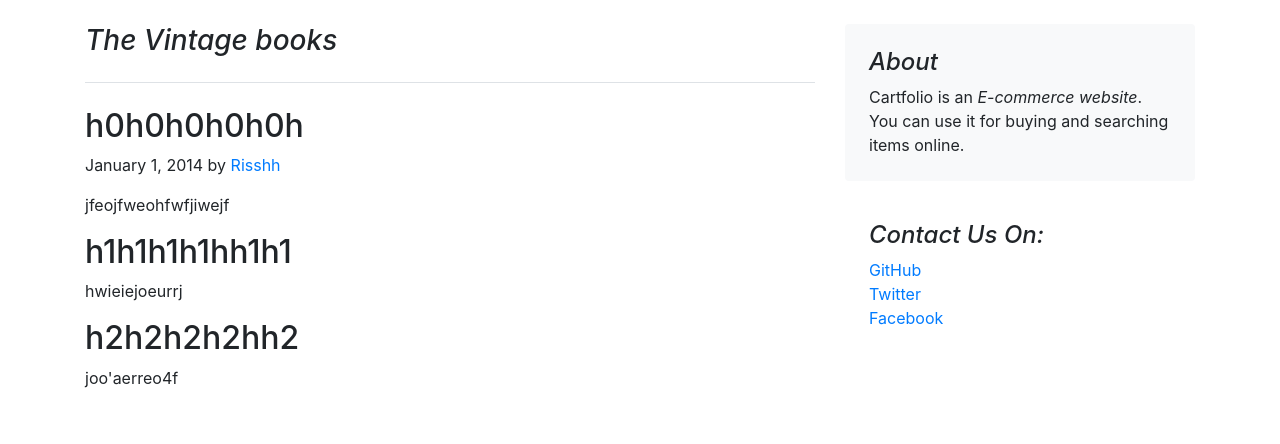
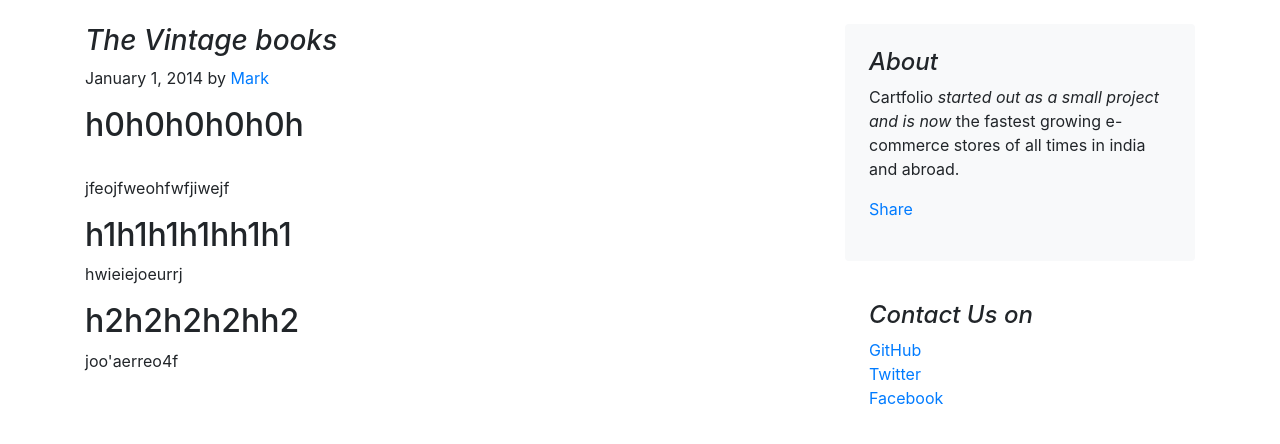
Before and after one commit to rishikathakur18/Cartf, a Django app: page /blog/blogpost/1 in a window 1280 px wide. Shown: the part 56-500 px from the top of the page. Run offline with Django 5.2, Linux system fonts and the light colour scheme; data comes from the database, SQL or seed files in the repository; both versions use the stored data as it was after the commit; some libraries are stand-ins or nearby versions.

Commit message:
fb comments

```diff
--- a/blog/templates/blog/basic.html
+++ b/blog/templates/blog/basic.html
@@ -12,6 +12,7 @@
      <style>
        {% block css %} {% endblock %}
   </style>
+  <script async defer crossorigin="anonymous" src="https://connect.facebook.net/en_GB/sdk.js#xfbml=1&version=v3.2"></script>
   </head>
   <body>
 
--- a/blog/templates/blog/blogpost.html
+++ b/blog/templates/blog/blogpost.html
@@ -1,28 +1,46 @@
-{%extends 'blog/basic.html'%}
-{%block body%}
+{% extends 'blog/basic.html' %}
+
+{% block body %}
 <div class="container">
     <div class="row mt-4">
         <div class="col-md-8 blog-main">
-            <h3 class="pb-4 mb-4 font-italic border-bottom">
+            <h3 class="font-italic">
                 {{post.title}}
             </h3>
+
             <div class="blog-post">
+                <p class="blog-post-meta">January 1, 2014 by <a href="#">Mark</a></p>
                 <h2 class="blog-post-title">{{post.head0}}</h2>
-                <p class="blog-post-meta">January 1, 2014 by <a href="#">Risshh</a></p>
+                <div class="fb-like" data-href="http://127.0.0.1:8000/blog/blogpost/{{post.post_id}}" data-layout="standard" data-action="like" data-size="large" data-show-faces="false" data-share="true"></div><br>
+
                 <p>{{post.chead0}}</p>
+
+
                 <h2>{{post.head1}}</h2>
-                <p> {{post.chead1}}</p>
+                <p>{{post.chead1}}</p>
                 <h2>{{post.head2}}</h2>
                 <p>{{post.chead2}}</p>
+                <div class="fb-comments" data-href="http://127.0.0.1:8000/blog/blogpost/{{post.post_id}}" data-numposts="5"></div>
+
+
             </div><!-- /.blog-post -->
+
+
+
+
         </div><!-- /.blog-main -->
+
         <aside class="col-md-4 blog-sidebar">
             <div class="p-4 mb-3 bg-light rounded">
                 <h4 class="font-italic">About</h4>
-                <p class="mb-0">Cartfolio is an <em>E-commerce website</em>. You can use it for buying and searching items online. </p>
+                <p class="mb-0">Cartfolio <em>started out as a small project and is now</em> the fastest growing e-commerce stores of all times in india and abroad.</p>
+                <div class="my-3 fb-share-button" data-href="http://127.0.0.1:8000/blog/blogpost/{{post.post_id}}" data-layout="button_count" data-size="large"><a target="_blank" href="https://www.facebook.com/sharer/sharer.php?u=http%3A%2F%2F127.0.0.1%3A8000%2Fblog%2Fblogpost%2F4&src=sdkpreparse" class="fb-xfbml-parse-ignore">Share</a></div>
             </div>
+
+
+
             <div class="p-4">
-                <h4 class="font-italic">Contact Us On: </h4>
+                <h4 class="font-italic">Contact Us on</h4>
                 <ol class="list-unstyled">
                     <li><a href="#">GitHub</a></li>
                     <li><a href="#">Twitter</a></li>
@@ -30,6 +48,8 @@
                 </ol>
             </div>
         </aside><!-- /.blog-sidebar -->
+
     </div>
 </div>
-{%endblock%}
+
+{% endblock %}
--- a/blog/templates/blog/index.html
+++ b/blog/templates/blog/index.html
@@ -11,11 +11,10 @@
                 <h3 class="mb-0">{{items.title}}</h3>
                 <div class="mb-1 text-muted">{{items.pub_date}}</div>
                 <p class="card-text mb-auto">{{items.head1}}</p>
-                <a href="#" class="stretched-link">Continue reading</a>
+                <a href="blogpost/{{items.post_id}}" class="stretched-link">Continue reading</a>  <!-- if we add a slash before the blogpost then it will go to blog first and then blogpost, so to avoid this we directly add blogpost without a slash-->
               </div>
               <div class="col-auto d-none d-lg-block">
                 <img src="/media/{{items.thumbnail}}" class="bd-placeholder-img" width="200" height="250" xmlns="http://www.w3.org/2000/svg" preserveAspectRatio="xMidYMid slice" focusable="false" role="img" aria-label="Placeholder: Thumbnail">
-                <title>Placeholder</title>
               </div>
             </div>
           </div>
```
Also changed, not shown: blog/templates/blog/about.html (deleted, +0 -10 lines), db.sqlite3.
